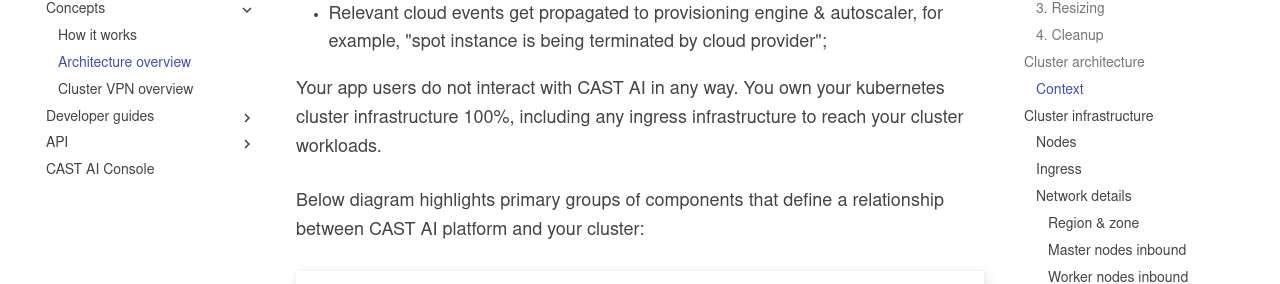
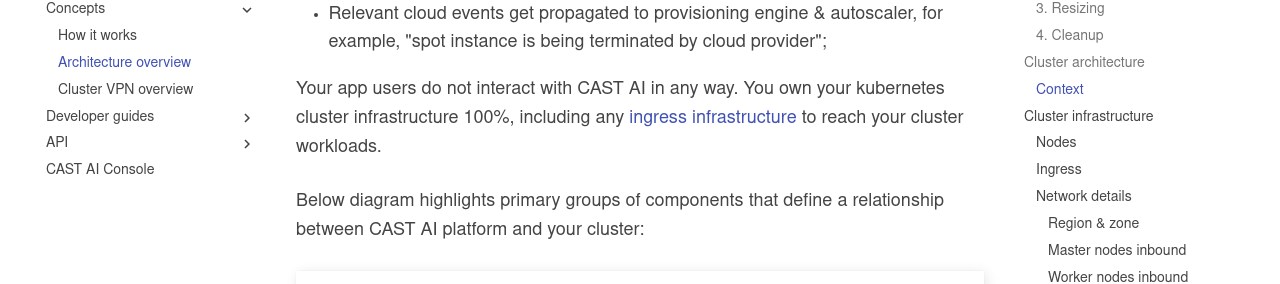
Before and after one commit to castai/docs, an MkDocs documentation site: the page built from docs/concepts/architecture-overview.md, in a window 1280 px wide and 900 px high, scrolled down 1340 px. Shown: the part 179-463 px from the top of the window. Built offline with MkDocs 1.6.1 and Material for MkDocs 9.7.7, drawn with Linux system fonts in a browser that asks for light colours; some web fonts are replaced; part of the change alters nothing that is shown.

```diff
--- a/docs/concepts/architecture-overview.md
+++ b/docs/concepts/architecture-overview.md
@@ -37,7 +37,7 @@ You can notice on the diagram below that there is a bi-direction link between yo
 * Nodes inform about operations being completed, like finishing joining the cluster;
 * Relevant cloud events get propagated to provisioning engine & autoscaler, for example, "spot instance is being terminated by cloud provider";
 
-Your app users do not interact with CAST AI in any way. You own your kubernetes cluster infrastructure 100%, including any ingress infrastructure to reach your cluster workloads.
+Your app users do not interact with CAST AI in any way. You own your kubernetes cluster infrastructure 100%, including any [ingress infrastructure](https://github.com/v1dm45/docs/blob/main/docs/concepts/architecture-overview.md#ingress) to reach your cluster workloads.
 
 Below diagram highlights primary groups of components that define a relationship between CAST AI platform and your cluster:
 
```
